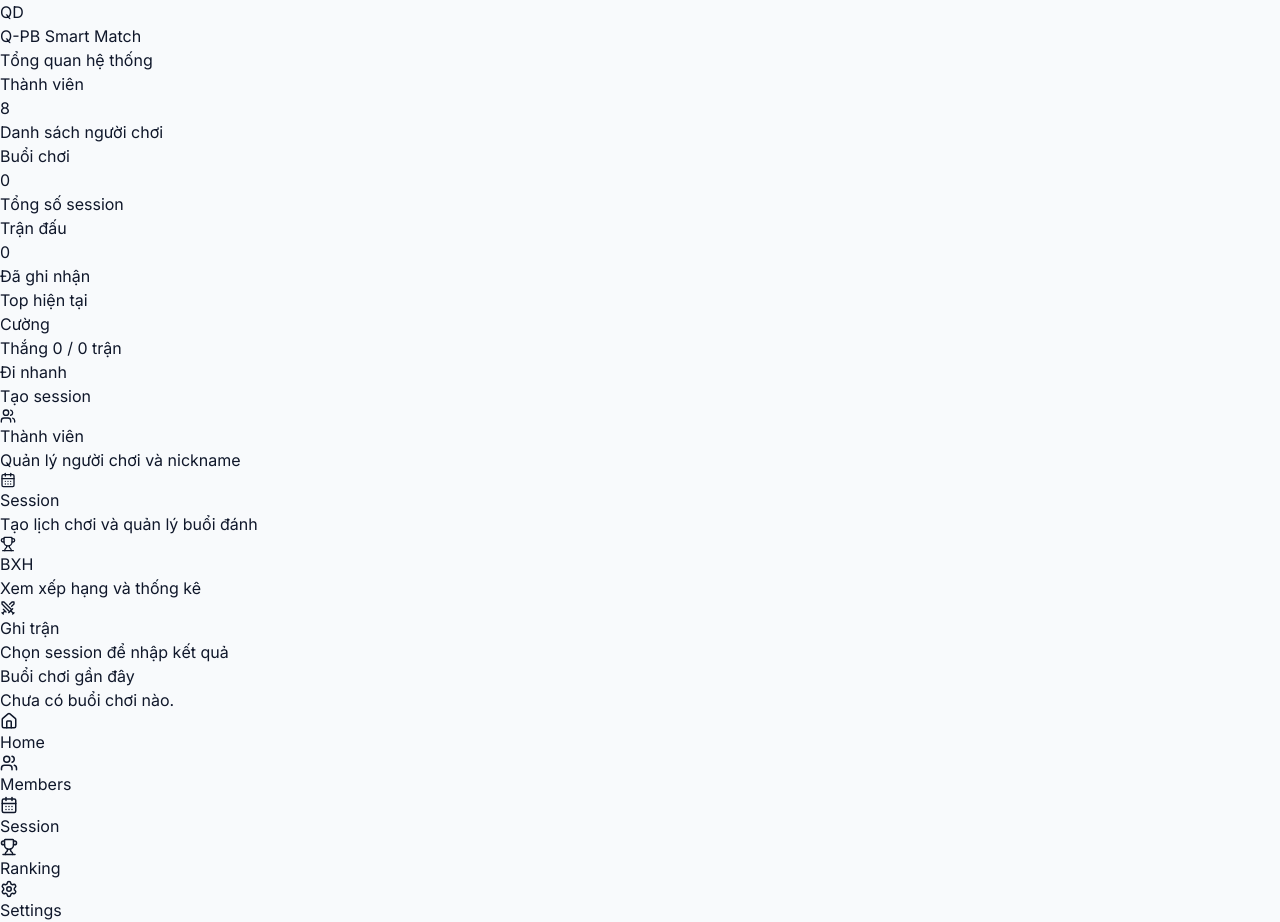
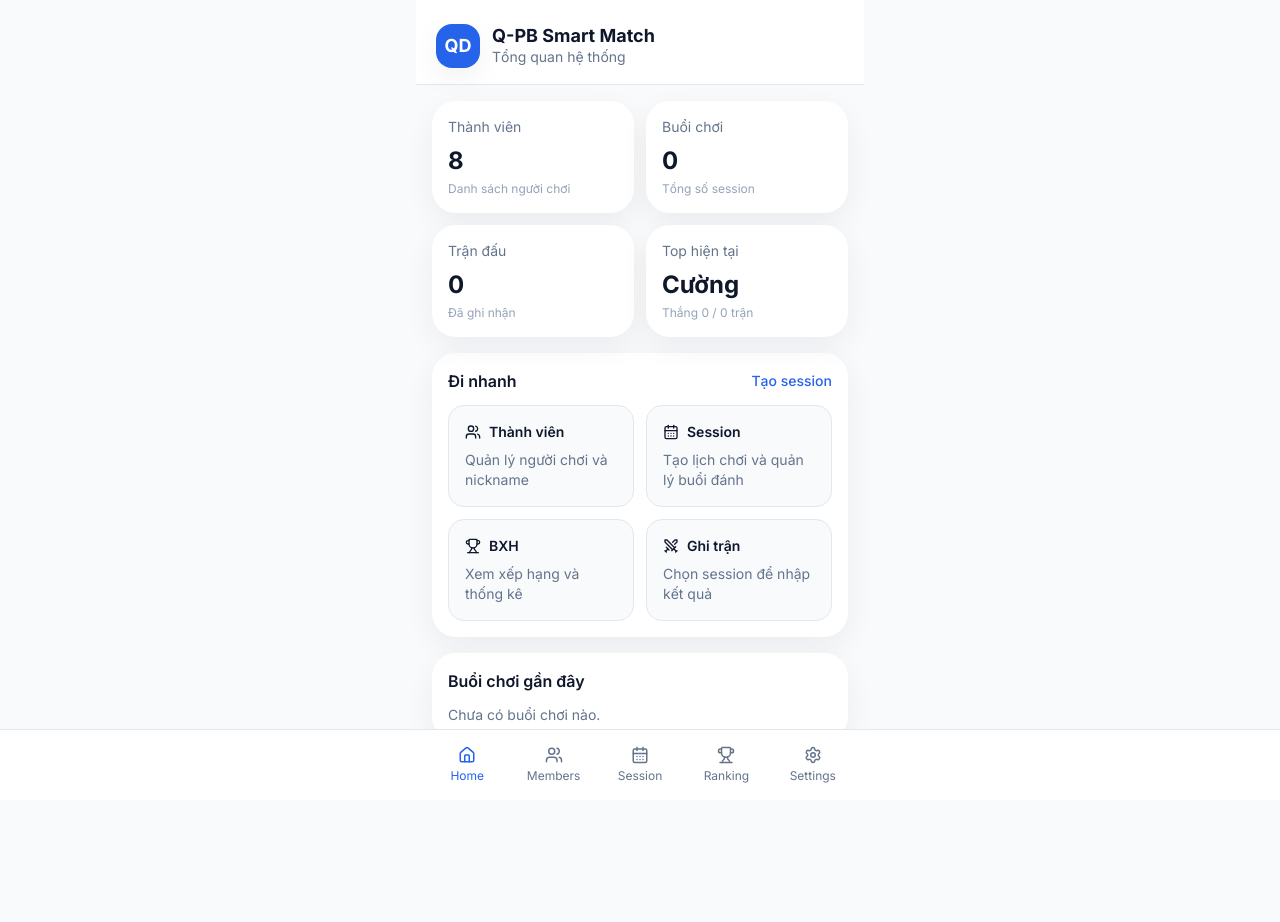
Before and after one commit to tdquan170788-byte/q-pb-smart-match, a Next.js app: page / in a window 1280 px wide. After the commit the page ends 837 px from the top, so only its background shows below. Built offline with nearby package versions, Linux system fonts and the light colour scheme.

Commit message:
Update tailwind.config.ts
Sprint 50

```diff
--- a/tailwind.config.ts
+++ b/tailwind.config.ts
@@ -2,9 +2,10 @@
 
 const config: Config = {
   content: [
-    "./app/**/*.{ts,tsx}",
-    "./components/**/*.{ts,tsx}",
-    "./lib/**/*.{ts,tsx}",
+    "./src/app/**/*.{js,ts,jsx,tsx,mdx}",
+    "./src/components/**/*.{js,ts,jsx,tsx,mdx}",
+    "./src/lib/**/*.{js,ts,jsx,tsx,mdx}",
+    "./src/domain/**/*.{js,ts,jsx,tsx,mdx}",
   ],
   theme: {
     extend: {
@@ -19,15 +20,15 @@
           600: "#1466f5",
           700: "#0d50e1",
           800: "#1143b6",
-          900: "#153b8f"
-        }
+          900: "#153b8f",
+        },
       },
       boxShadow: {
-        card: "0 8px 30px rgba(16, 24, 40, 0.08)"
+        card: "0 8px 30px rgba(16, 24, 40, 0.08)",
       },
       borderRadius: {
-        xl2: "1.25rem"
-      }
+        xl2: "1.25rem",
+      },
     },
   },
   plugins: [],
```
